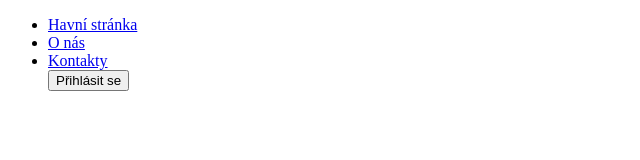
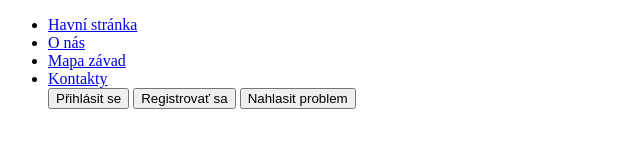
Before and after one commit to LKAMinco/VUT_FIT_ITU, a plain HTML site: page index.html in a window 1280 px wide. Shown: the whole page, without its empty margins (0-640 px from the left). Drawn offline with Linux system fonts and the light colour scheme.

Commit message:
Add navigation

```diff
--- a/index.html
+++ b/index.html
@@ -12,8 +12,11 @@
         <ul>
             <li><a href="#">Havní stránka</a></li>
             <li><a href="index.html#about">O nás</a></li>
+            <li><a href="index.html#services">Mapa závad</a></li>
             <li><a href="index.html#contact">Kontakty</a></li>
-            <button class="btn btn-primary" type="submit">Přihlásit se</button>
+            <button type="submit">Přihlásit se</button> <!-- TODO reomove !!! -->
+            <button type="submit">Registrovať sa</button> <!-- TODO reomove !!! -->
+            <button onclick="location.href='interactive_map.html'" type="submit">Nahlasit problem</button> <!-- TODO reomove !!! -->
         </ul>
     </div>
 </nav>
```
